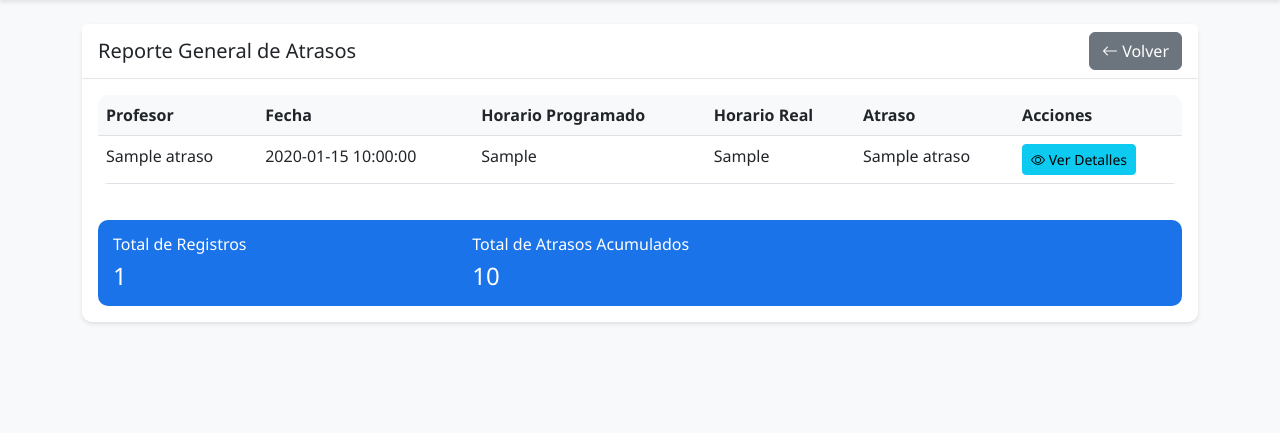
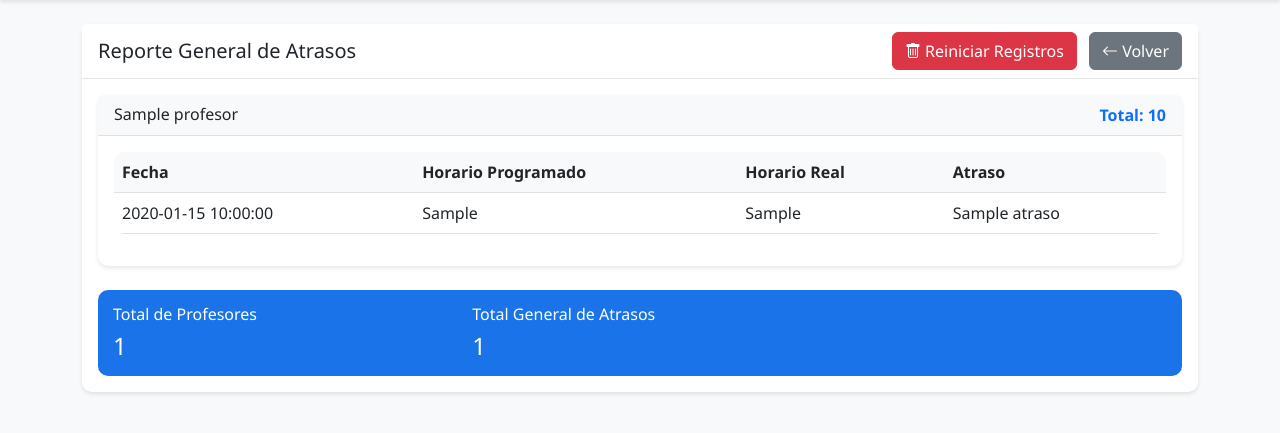
Before and after one commit to marcmuni1975/Atrprof, a Flask app: template templates/reporte_general.html in a window 1280 px wide. Shown: the part 56-489 px from the top of the page. Run offline with Flask 3, Linux system fonts and the light colour scheme; the template is opened without the code that fills it: most values are stand-ins (such as "Sample title", 1, 10 or a date in 2020); some libraries are stand-ins or nearby versions.

Commit message:
Add files via upload

```diff
--- a/app.py
+++ b/app.py
@@ -109,22 +109,64 @@
 def reporte_general():
     profesores, atrasos = cargar_datos()
 
-    # Calcular total
-    total_horas = 0
-    total_minutos = 0
+    # Calcular totales por profesor
+    totales_por_profesor = {}
+    for profesor in profesores:
+        atrasos_profesor = [a for a in atrasos if a['nombre'] == profesor]
+        total_horas = 0
+        total_minutos = 0
 
+        for atraso in atrasos_profesor:
+            horas = int(atraso['atraso'].split('h')[0])
+            minutos = int(atraso['atraso'].split('h')[1].split('m')[0])
+            total_horas += horas
+            total_minutos += minutos
+
+        # Ajustar minutos que exceden 60
+        total_horas += total_minutos // 60
+        total_minutos = total_minutos % 60
+
+        totales_por_profesor[profesor] = {
+            'atrasos': atrasos_profesor,
+            'total': f'{total_horas}h {total_minutos}m',
+            'total_numerico': total_horas * 60 + total_minutos  # Para ordenar
+        }
+
+    # Ordenar profesores por total de atraso (descendente)
+    profesores_ordenados = sorted(
+        totales_por_profesor.keys(),
+        key=lambda x: totales_por_profesor[x]['total_numerico'],
+        reverse=True
+    )
+
+    # Calcular total general
+    total_general_horas = 0
+    total_general_minutos = 0
     for atraso in atrasos:
         horas = int(atraso['atraso'].split('h')[0])
         minutos = int(atraso['atraso'].split('h')[1].split('m')[0])
-        total_horas += horas
-        total_minutos += minutos
+        total_general_horas += horas
+        total_general_minutos += minutos
 
-    total_horas += total_minutos // 60
-    total_minutos = total_minutos % 60
+    total_general_horas += total_general_minutos // 60
+    total_general_minutos = total_general_minutos % 60
 
     return render_template('reporte_general.html',
-                         atrasos=atrasos,
-                         total=f'{total_horas}h {total_minutos}m')
+                         profesores_ordenados=profesores_ordenados,
+                         totales_por_profesor=totales_por_profesor,
+                         total_general=f'{total_general_horas}h {total_general_minutos}m')
+
+@app.route('/reiniciar', methods=['POST'])
+def reiniciar():
+    try:
+        # Reiniciar los archivos de datos
+        with open(ATRASOS_FILE, 'w') as f:
+            f.write('[]')
+        with open(PROFESORES_FILE, 'w') as f:
+            f.write('[]')
+        return redirect(url_for('index'))
+    except Exception as e:
+        return f"Error al reiniciar los datos: {str(e)}"
 
 if __name__ == '__main__':
     app.run(host='0.0.0.0', port=int(os.environ.get('PORT', 5000)))
--- a/templates/base.html
+++ b/templates/base.html
@@ -106,6 +106,32 @@
         {% block content %}{% endblock %}
     </div>
 
+    <!-- Modal de Confirmación para Reiniciar -->
+    <div class="modal fade" id="confirmarReinicioModal" tabindex="-1">
+        <div class="modal-dialog">
+            <div class="modal-content">
+                <div class="modal-header">
+                    <h5 class="modal-title">Confirmar Reinicio</h5>
+                    <button type="button" class="btn-close" data-bs-dismiss="modal"></button>
+                </div>
+                <div class="modal-body">
+                    <p class="text-danger">
+                        <i class="bi bi-exclamation-triangle"></i>
+                        ¿Está seguro que desea reiniciar todos los registros? Esta acción no se puede deshacer.
+                    </p>
+                </div>
+                <div class="modal-footer">
+                    <button type="button" class="btn btn-secondary" data-bs-dismiss="modal">Cancelar</button>
+                    <form action="{{ url_for('reiniciar') }}" method="POST" style="display: inline;">
+                        <button type="submit" class="btn btn-danger">
+                            <i class="bi bi-trash"></i> Reiniciar Registros
+                        </button>
+                    </form>
+                </div>
+            </div>
+        </div>
+    </div>
+
     <script src="https://cdn.jsdelivr.net/npm/bootstrap@5.3.0/dist/js/bootstrap.bundle.min.js"></script>
     {% block scripts %}{% endblock %}
 </body>
--- a/templates/reporte_general.html
+++ b/templates/reporte_general.html
@@ -3,55 +3,66 @@
 {% block content %}
 <div class="row">
     <div class="col-md-12">
-        <div class="card">
+        <div class="card mb-4">
             <div class="card-header d-flex justify-content-between align-items-center">
                 <h5 class="mb-0">Reporte General de Atrasos</h5>
+                <div>
+                    <button class="btn btn-danger me-2" data-bs-toggle="modal" data-bs-target="#confirmarReinicioModal">
+                        <i class="bi bi-trash"></i> Reiniciar Registros
+                    </button>
                     <a href="{{ url_for('index') }}" class="btn btn-secondary">
                         <i class="bi bi-arrow-left"></i> Volver
                     </a>
                 </div>
+            </div>
             <div class="card-body">
-                {% if atrasos %}
+                {% if profesores_ordenados %}
+                    {% for profesor in profesores_ordenados %}
+                        <div class="card mb-4">
+                            <div class="card-header bg-light">
+                                <div class="d-flex justify-content-between align-items-center">
+                                    <h6 class="mb-0">{{ profesor }}</h6>
+                                    <div class="text-primary">
+                                        Total: {{ totales_por_profesor[profesor].total }}
+                                    </div>
+                                </div>
+                            </div>
+                            <div class="card-body">
                                 <div class="table-responsive">
                                     <table class="table table-hover">
                                         <thead>
                                             <tr>
-                                    <th>Profesor</th>
                                                 <th>Fecha</th>
                                                 <th>Horario Programado</th>
                                                 <th>Horario Real</th>
                                                 <th>Atraso</th>
-                                    <th>Acciones</th>
                                             </tr>
                                         </thead>
                                         <tbody>
-                                {% for atraso in atrasos %}
+                                            {% for atraso in totales_por_profesor[profesor].atrasos %}
                                             <tr>
-                                    <td>{{ atraso.nombre }}</td>
                                                 <td>{{ atraso.fecha }}</td>
                                                 <td>{{ atraso.horario_programado }}</td>
                                                 <td>{{ atraso.horario_real }}</td>
                                                 <td>{{ atraso.atraso }}</td>
-                                    <td>
-                                        <a href="{{ url_for('reporte_profesor', nombre=atraso.nombre) }}" class="btn btn-sm btn-info">
-                                            <i class="bi bi-eye"></i> Ver Detalles
-                                        </a>
-                                    </td>
                                             </tr>
                                             {% endfor %}
                                         </tbody>
                                     </table>
                                 </div>
+                            </div>
+                        </div>
+                    {% endfor %}
 
                     <div class="total-box">
                         <div class="row">
                             <div class="col-md-4">
-                                <h6 class="mb-2">Total de Registros</h6>
-                                <h4 class="mb-0">{{ atrasos|length }}</h4>
+                                <h6 class="mb-2">Total de Profesores</h6>
+                                <h4 class="mb-0">{{ profesores_ordenados|length }}</h4>
                             </div>
                             <div class="col-md-8">
-                                <h6 class="mb-2">Total de Atrasos Acumulados</h6>
-                                <h4 class="mb-0">{{ total }}</h4>
+                                <h6 class="mb-2">Total General de Atrasos</h6>
+                                <h4 class="mb-0">{{ total_general }}</h4>
                             </div>
                         </div>
                     </div>
```
Also changed, not shown: app_tkinter.py (+31 -4 lines). Lines whose indentation alone changed are shown as unchanged.
